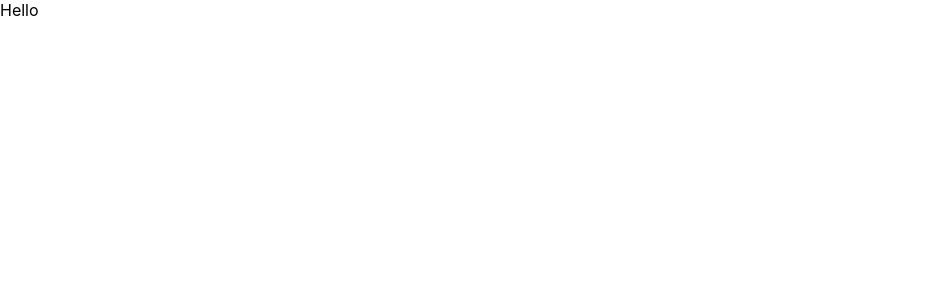
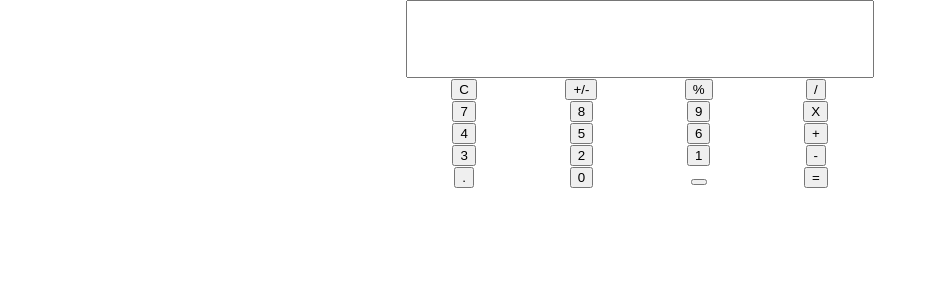
Before and after one commit to ajay09a/React-Calculator, a React (Create React App) app: page / in a window 1280 px wide. Shown: the top 300 px of the page, without its empty margins (0-936 px from the left). Built offline with nearby package versions, Linux system fonts and the light colour scheme.

Commit message:
ui complete

```diff
--- a/src/App.js
+++ /dev/null
@@ -1,9 +0,0 @@
-function App() {
-  return (
-    <div className="App">
-      Hello
-    </div>
-  );
-}
-
-export default App;
--- /dev/null
+++ b/src/components/App.js
@@ -0,0 +1,34 @@
+import Screen from "./Screen";
+import Button from "./Button";
+
+function App() {
+  return (
+    <div className="App">
+      <Screen />
+      <div className="btns">
+        <Button value={`C`} />
+        <Button value={`+/-`} />
+        <Button value={`%`} />
+        <Button value={`/`} />
+        <Button value={7} />
+        <Button value={8} />
+        <Button value={9} />
+        <Button value={`X`} />
+        <Button value={4} />
+        <Button value={5} />
+        <Button value={6} />
+        <Button value={`+`} />
+        <Button value={3} />
+        <Button value={2} />
+        <Button value={1} />
+        <Button value={`-`} />
+        <Button value={`.`} />
+        <Button value={0} />
+        <Button value={null} />
+        <Button value={`=`} />
+      </div>
+    </div>
+  );
+}
+
+export default App;
--- /dev/null
+++ b/src/components/Button.js
@@ -0,0 +1,16 @@
+import React, { useState } from 'react'
+
+const Button = ({value}) => {
+    const [data, setdata] = useState('')
+    const handleClick = ()=>{
+        console.log(value)
+    }
+
+    return (
+        <div>
+            <button value={data} onClick={handleClick}>{value}</button>
+        </div>
+    )
+}
+
+export default Button
--- /dev/null
+++ b/src/components/Screen.js
@@ -0,0 +1,11 @@
+import React from 'react'
+
+const Screen = () => {
+  return (
+    <>
+        <input />
+    </>
+  )
+}
+
+export default Screen
--- a/src/index.css
+++ b/src/index.css
@@ -11,3 +11,20 @@ code {
   font-family: source-code-pro, Menlo, Monaco, Consolas, 'Courier New',
     monospace;
 }
+
+
+.App {
+  display: grid;
+  justify-content: center;
+}
+/* Screen Section */
+input{
+  width: 36vw;
+  height: 9vh;
+}
+/* Button collection class */
+.btns {
+  display: grid;
+  grid-template-columns: 1fr 1fr 1fr 1fr;
+  justify-items: center;
+}
--- a/src/index.js
+++ b/src/index.js
@@ -1,7 +1,7 @@
 import React from 'react';
 import ReactDOM from 'react-dom/client';
 import './index.css';
-import App from './App';
+import App from './components/App';
 
 const root = ReactDOM.createRoot(document.getElementById('root'));
 root.render(
```
